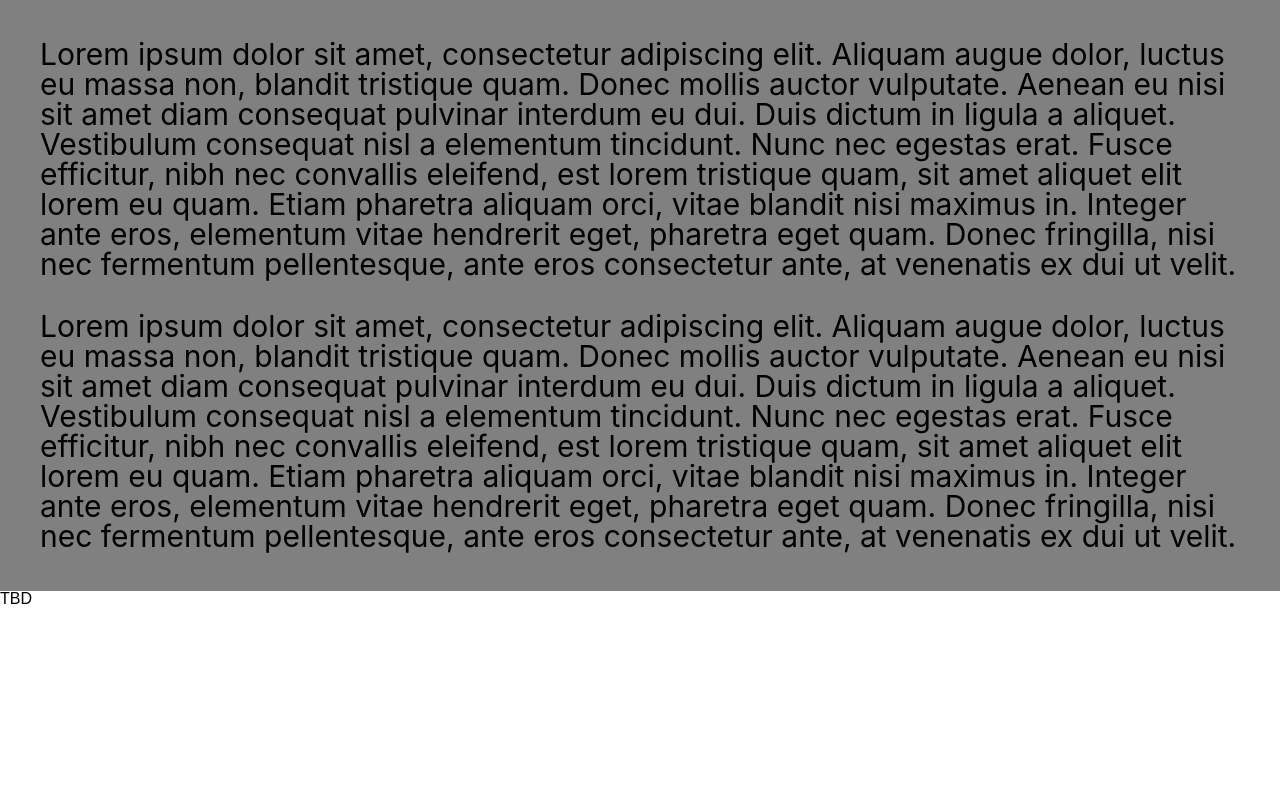
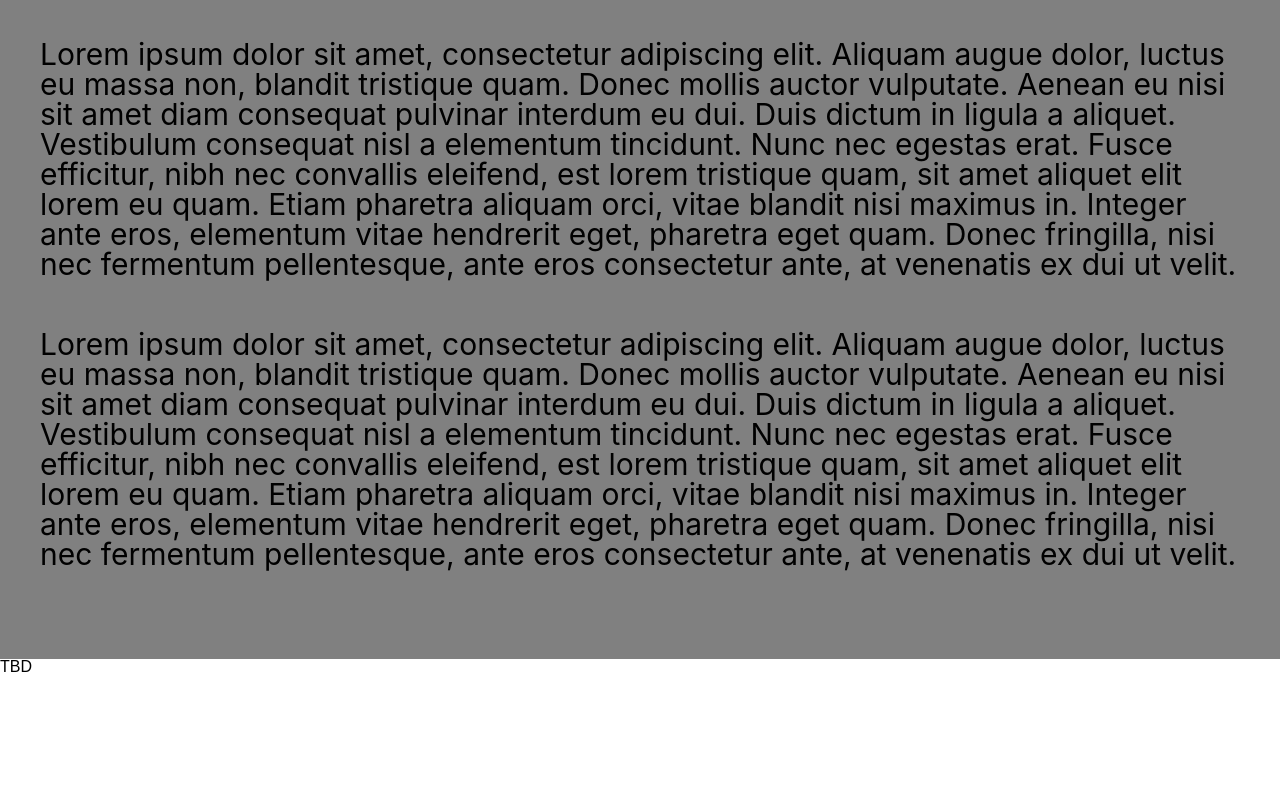
Before and after one commit to Artists-for-Humanity/BAA-prototype, a PHP site: page /Dance/index.html in a window 1280 px wide. Shown: the part 796-1605 px from the top of the page. Run offline with PHP 8.4, Linux system fonts and the light colour scheme.

Commit message:
changed breaks to margin
changed breaks to margin

```diff
--- a/site/Dance/index.html
+++ b/site/Dance/index.html
@@ -43,16 +43,18 @@
       nibh nec convallis eleifend, est lorem tristique quam, sit amet aliquet elit lorem eu quam. Etiam pharetra aliquam
       orci, vitae blandit nisi maximus in. Integer ante eros, elementum vitae hendrerit eget, pharetra eget quam. Donec
       fringilla, nisi nec fermentum pellentesque, ante eros consectetur ante, at venenatis ex dui ut velit.</p>
-    <br>
-    <br>
+    <div class="intro-text-2">
       <p>Lorem ipsum dolor sit amet, consectetur adipiscing elit. Aliquam augue dolor, luctus eu massa non, blandit
         tristique quam. Donec mollis auctor vulputate. Aenean eu nisi sit amet diam consequat pulvinar interdum eu dui.
         Duis
         dictum in ligula a aliquet. Vestibulum consequat nisl a elementum tincidunt. Nunc nec egestas erat. Fusce
         efficitur,
-      nibh nec convallis eleifend, est lorem tristique quam, sit amet aliquet elit lorem eu quam. Etiam pharetra aliquam
-      orci, vitae blandit nisi maximus in. Integer ante eros, elementum vitae hendrerit eget, pharetra eget quam. Donec
+        nibh nec convallis eleifend, est lorem tristique quam, sit amet aliquet elit lorem eu quam. Etiam pharetra
+        aliquam
+        orci, vitae blandit nisi maximus in. Integer ante eros, elementum vitae hendrerit eget, pharetra eget quam.
+        Donec
         fringilla, nisi nec fermentum pellentesque, ante eros consectetur ante, at venenatis ex dui ut velit.</p>
+    </div>
   </div>
 
   <p class="TBD-space">TBD</p>
--- a/site/Dance/styles.css
+++ b/site/Dance/styles.css
@@ -196,3 +196,7 @@ footer {
   left: 50%;
   transform: translate(-50%, -50%);
 }
+
+.intro-text p {
+  margin-bottom: 50px;
+}
```
Lines whose indentation alone changed are shown as unchanged.
